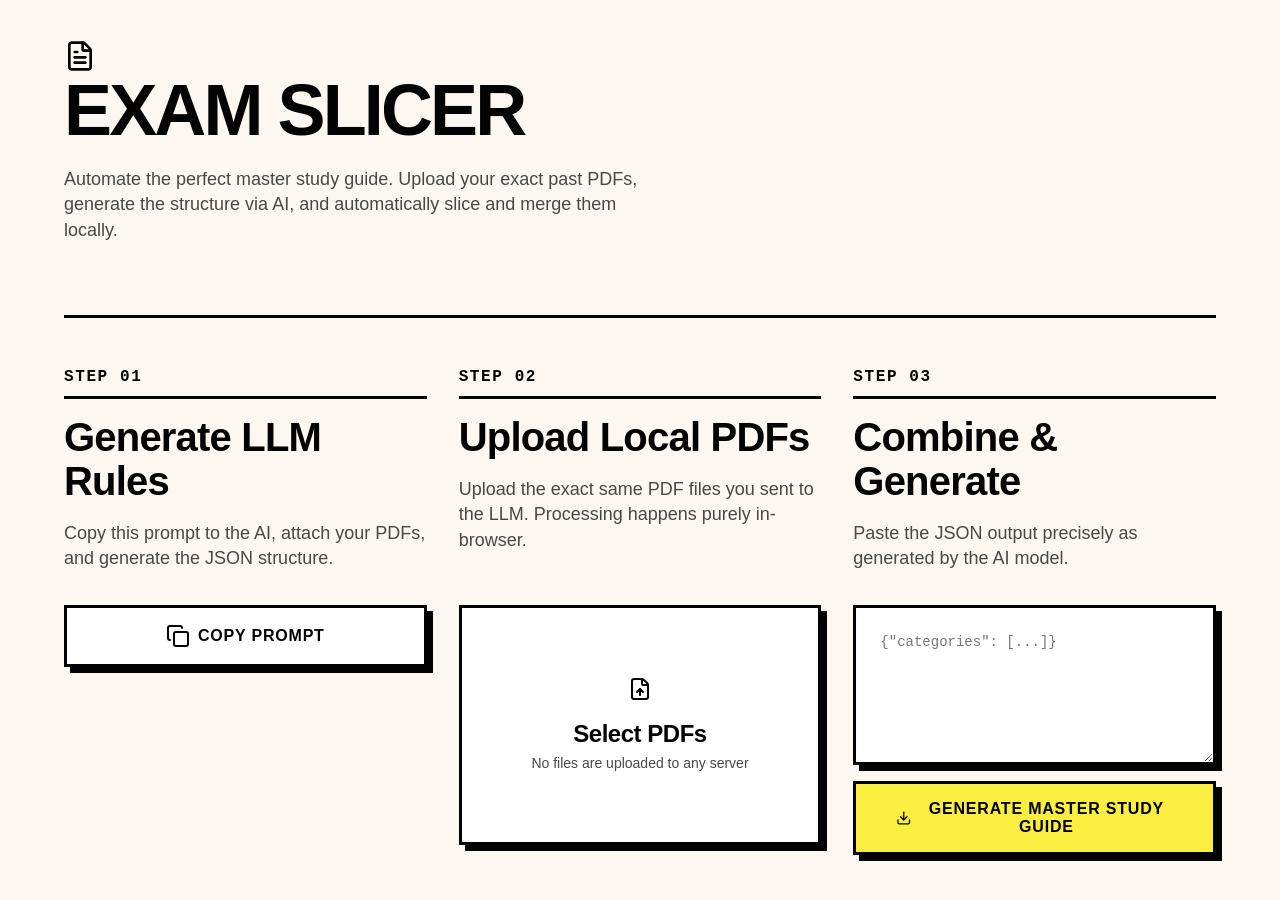
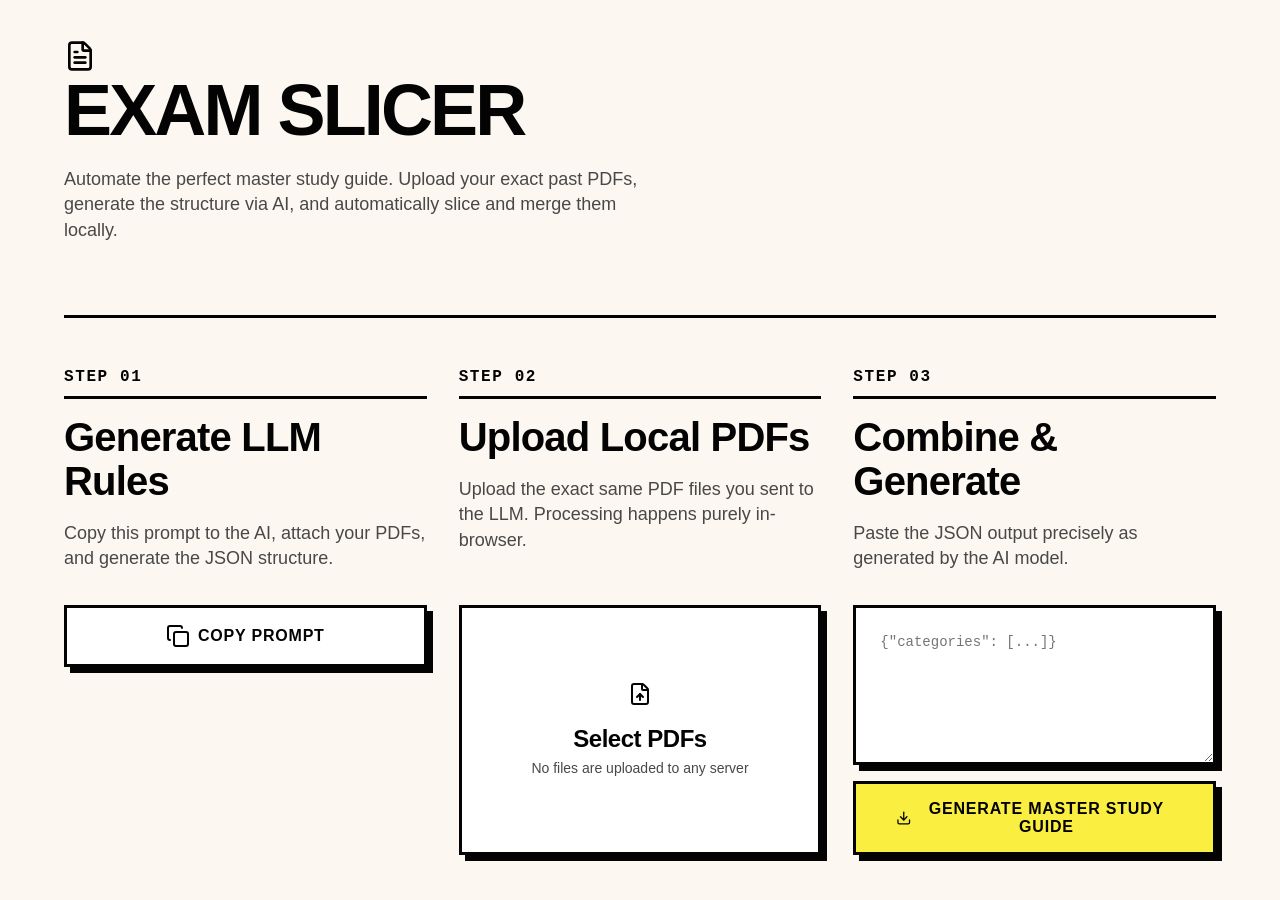
Before and after one commit to KeshavM05/examslicer, a React (Vite) app: page / in a window 1280 px wide. Shown: the top 900 px of the page. Built offline with nearby package versions, Linux system fonts and the light colour scheme; a web font is replaced by a local one.

Commit message:
fixing lil stuff

```diff
--- a/src/index.css
+++ b/src/index.css
@@ -158,7 +158,7 @@ h2 {
   cursor: pointer;
   box-shadow: 6px 6px 0px 0px var(--ink-black);
   transition: all 0.1s;
-  height: 240px;
+  flex-grow: 1;
   text-align: center;
 }
 
```
Also changed, not shown: 1 other file (tests, documents, lock files or other folders).
